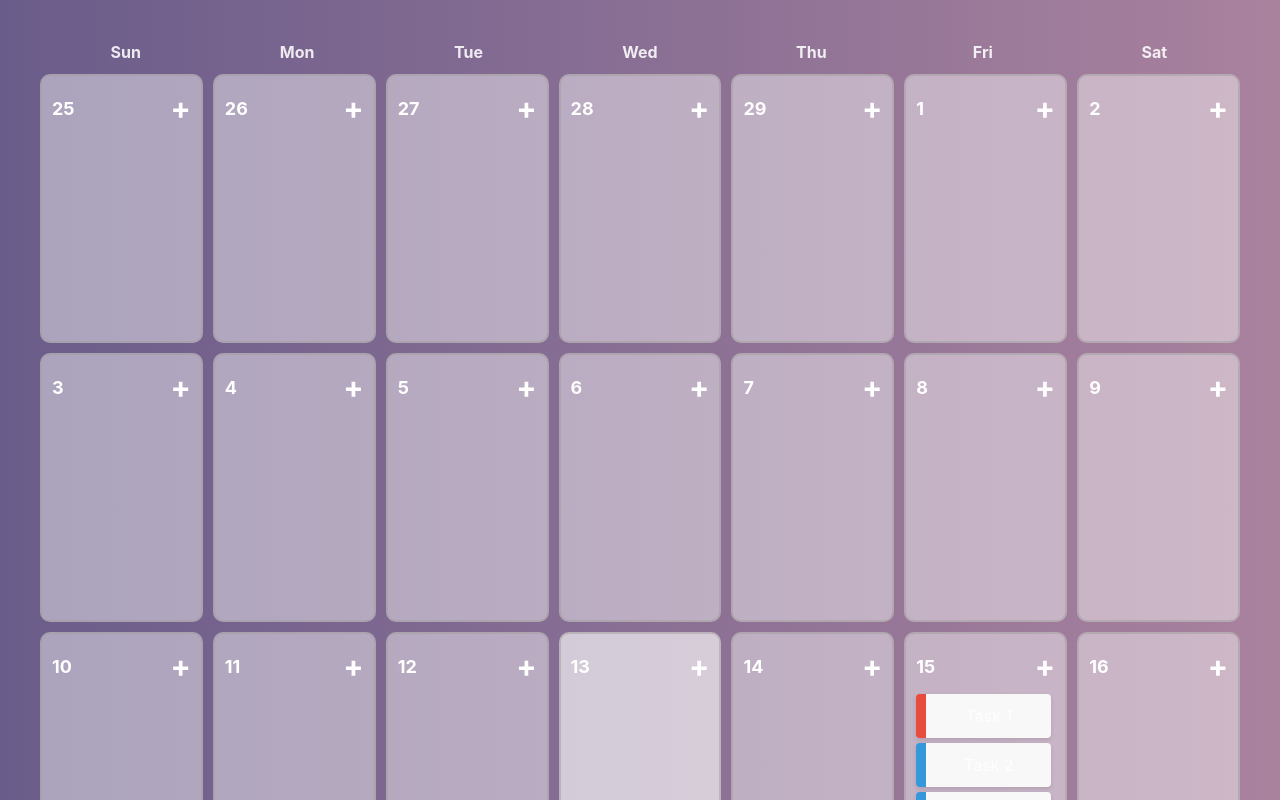
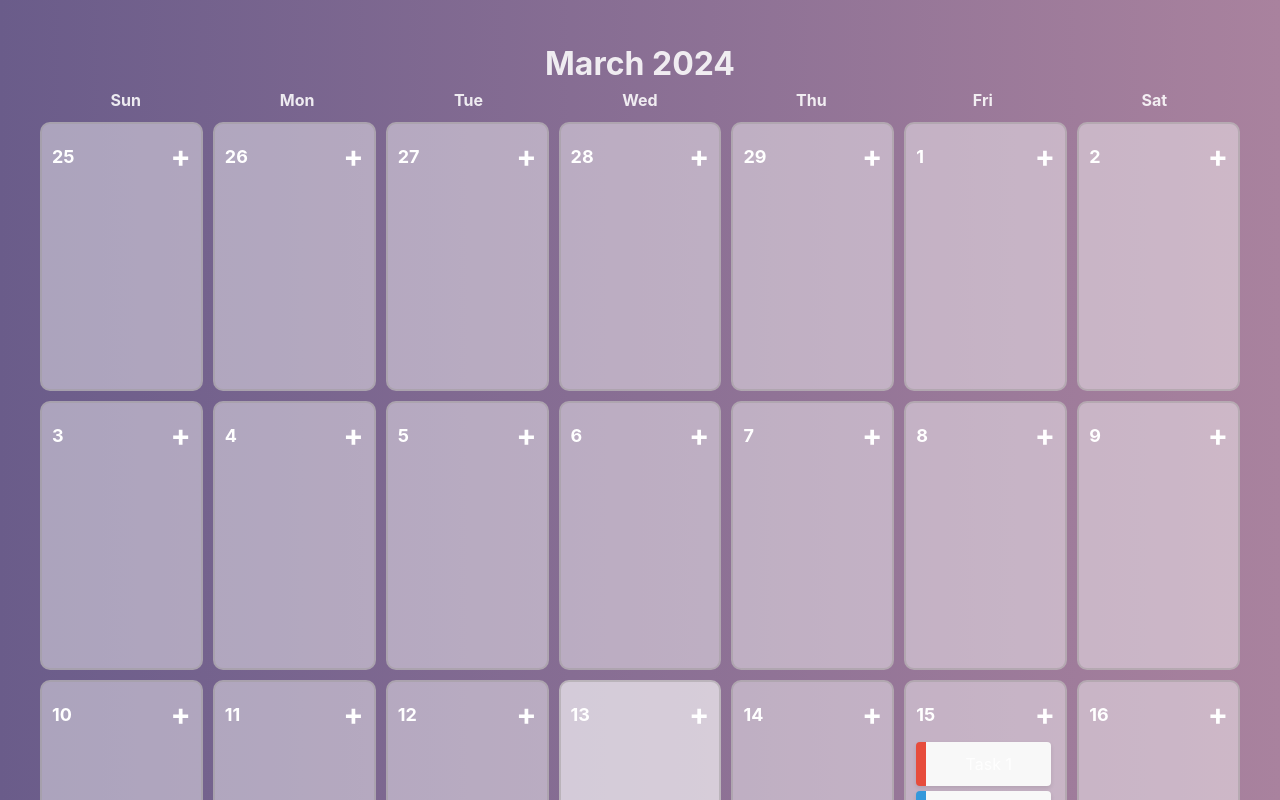
Before and after one commit to Hrinyov/calendar-app, a React (Vite) app: page / in a window 1280 px wide. Shown: the top 800 px of the page. Built offline with nearby package versions, Linux system fonts and the light colour scheme.

Commit message:
Update the code for DaysHeader component

```diff
--- a/src/components/calendar-grid-header/calendar-grid-header.component.tsx
+++ b/src/components/calendar-grid-header/calendar-grid-header.component.tsx
@@ -1,5 +1,6 @@
 import { FC } from "react";
 import styled from "styled-components";
+import { DAYS_OF_WEEK, MONTH_NAMES } from "../../utils/constants/constants";
 
 const DaysHeader = styled.div`
   display: grid;
@@ -8,15 +9,24 @@ const DaysHeader = styled.div`
   font-weight: bold;
   margin-bottom: 10px;
 `;
-
-const daysOfWeek = ["Sun", "Mon", "Tue", "Wed", "Thu", "Fri", "Sat"];
+const Title = styled.div`
+  text-align: center;
+  font-weight: bold;
+  font-size: 2rem;
+`;
 
 export const Header: FC = () => {
+  const currentDate = new Date();
+  const currentMonthName = MONTH_NAMES[currentDate.getMonth()];
+  const currentYear = currentDate.getFullYear();
   return (
-    <DaysHeader>
-      {daysOfWeek.map((dayName) => (
-        <div key={dayName}>{dayName}</div>
-      ))}
-    </DaysHeader>
+    <>
+      <Title>{`${currentMonthName} ${currentYear}`}</Title>
+      <DaysHeader>
+        {DAYS_OF_WEEK.map((dayName) => (
+          <div key={dayName}>{dayName}</div>
+        ))}
+      </DaysHeader>
+    </>
   );
 };
```
